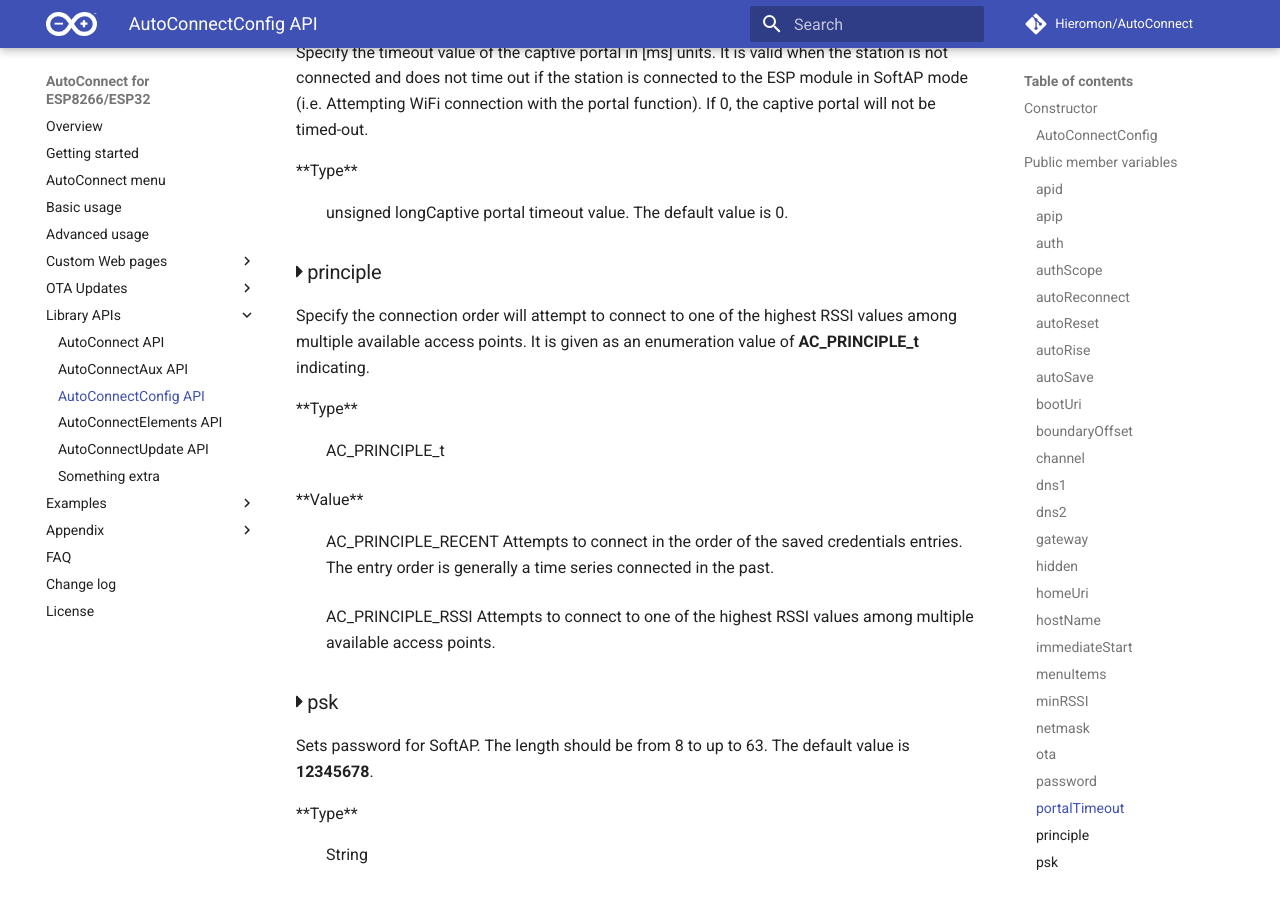
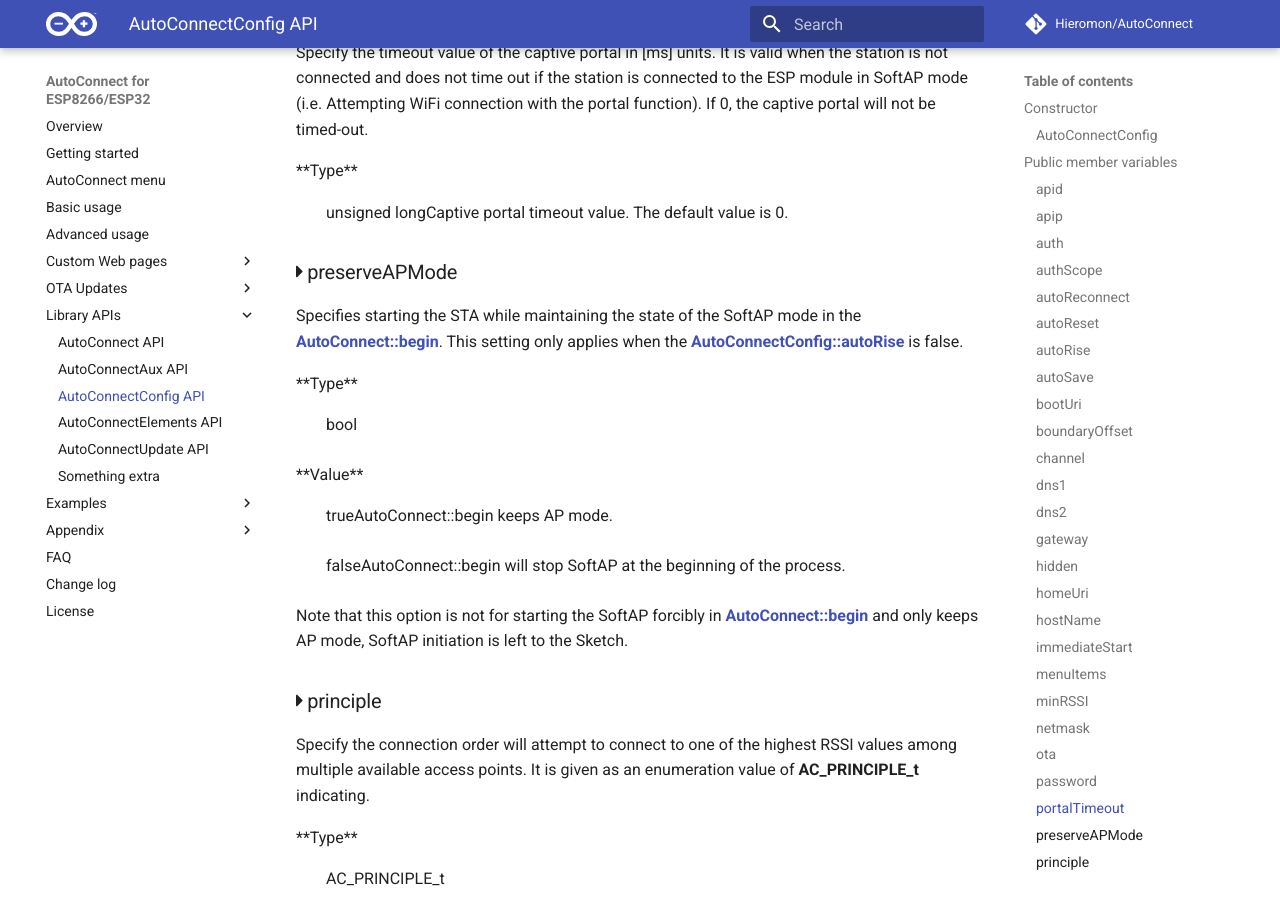
Before and after one commit to Hieromon/AutoConnect, an MkDocs documentation site: the page built from mkdocs/apiconfig.md, in a window 1280 px wide and 900 px high, scrolled down 9383 px. Built offline with MkDocs 1.6.1 and Material for MkDocs 9.7.7, drawn with Linux system fonts in a browser that asks for light colours; nearby versions of some CDN libraries; comment, search, counter and statistics services are not loaded.

Commit message:
Describes the preserveAPMode

```diff
--- a/mkdocs/apiconfig.md
+++ b/mkdocs/apiconfig.md
@@ -290,6 +290,19 @@
     <dd><span class="apidef">unsigned long</span><span class="apidesc">Captive portal timeout value. The default value is 0.</span></dd>
 </dl>
 
+### <i class="fa fa-caret-right"></i> preserveAPMode
+
+Specifies starting the STA while maintaining the state of the SoftAP mode in the [**AutoConnect::begin**](api.md#begin). This setting only applies when the [**AutoConnectConfig::autoRise**](apiconfig.md#autorise) is false.
+<dl class="apidl">
+    <dt>**Type**</dt>
+    <dd>bool</dd>
+    <dt>**Value**</dt>
+    <dd><span class="apidef">true</span><span class="apidesc">AutoConnect::begin keeps AP mode.</span></dd>
+    <dd><span class="apidef">false</span>AutoConnect::begin will stop SoftAP at the beginning of the process.<span class="apidesc"></span></dd>
+</dl>
+
+Note that this option is not for starting the SoftAP forcibly in [**AutoConnect::begin**](api.md#begin) and only keeps AP mode, SoftAP initiation is left to the Sketch.
+
 ### <i class="fa fa-caret-right"></i> principle
 
 Specify the connection order will attempt to connect to one of the highest RSSI values among multiple available access points. It is given as an enumeration value of **AC_PRINCIPLE_t** indicating.
```
Also changed, not shown: mkdocs/advancedusage.md (+8 -0 lines).
